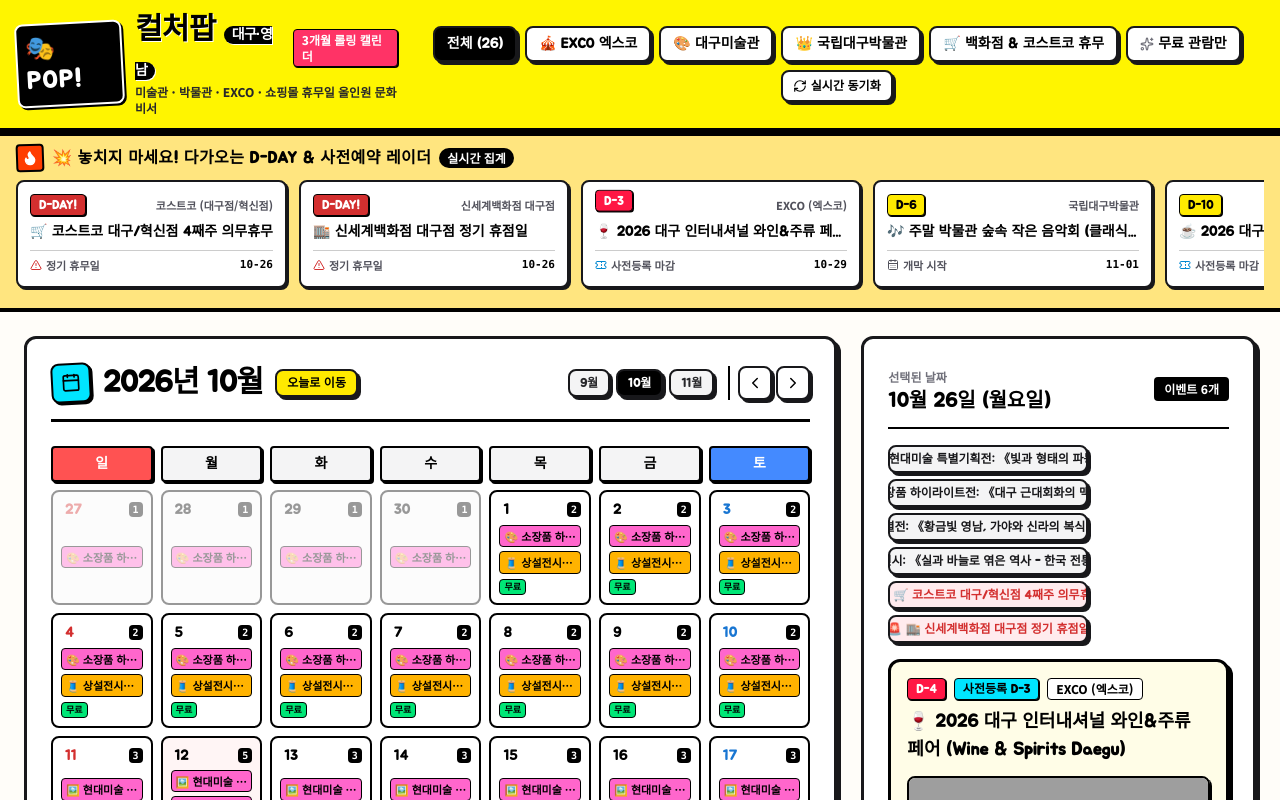
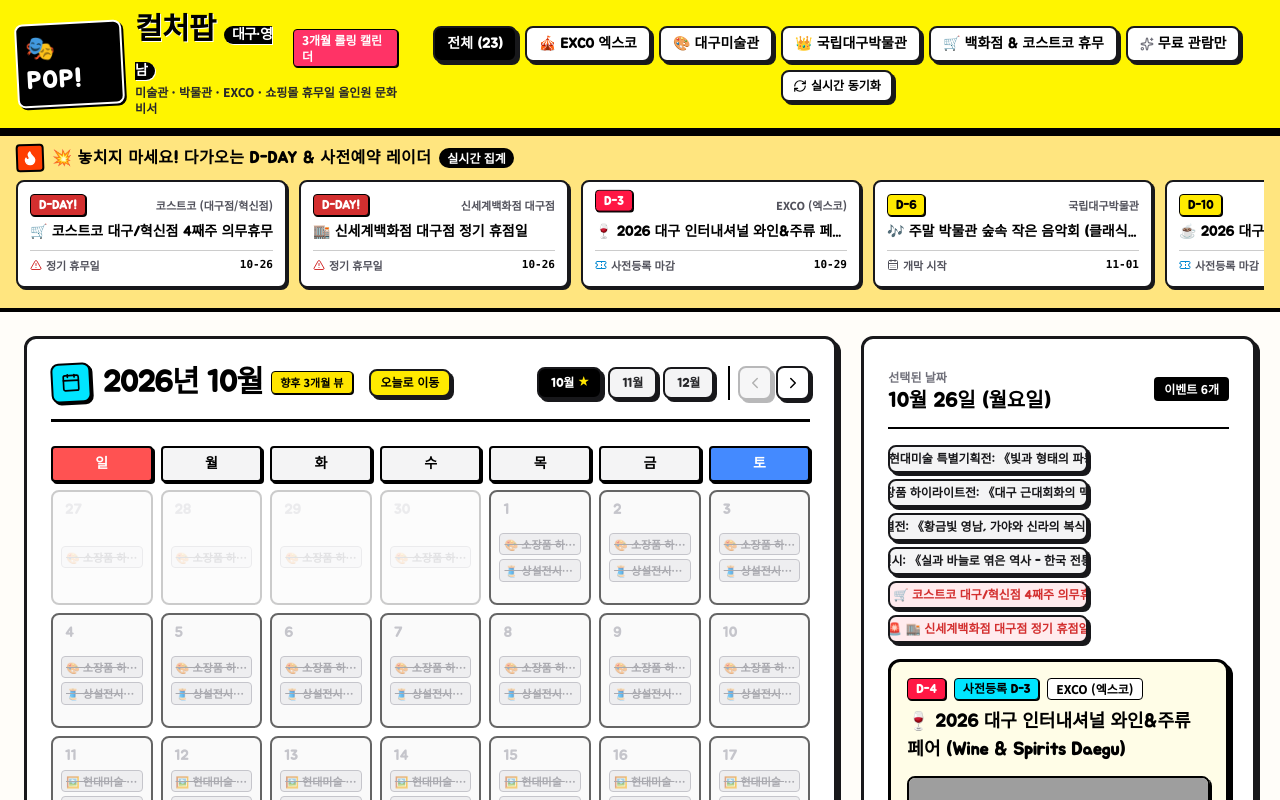
Before and after one commit to odh50fire-sys/Event, a React (Vite) app: page / in a window 1280 px wide. Shown: the top 800 px of the page. Built offline with nearby package versions, Linux system fonts and the light colour scheme; grey boxes are pictures that could not be loaded.

Commit message:
3개월 캘린더를 현재월 기준(10월, 11월, 12월)으로 고정 및 과거 월/종료 일정 완전 배제

```diff
--- a/src/components/CalendarView.tsx
+++ b/src/components/CalendarView.tsx
@@ -12,6 +12,8 @@
   isSameMonth,
   isSameDay,
   isToday,
+  isBefore,
+  startOfDay,
 } from 'date-fns';
 import { ko } from 'date-fns/locale';
 import { ChevronLeft, ChevronRight, Calendar as CalendarIcon } from 'lucide-react';
@@ -32,6 +34,9 @@
   onSelectEvent,
 }) => {
   const [currentMonthDate, setCurrentMonthDate] = useState<Date>(new Date());
+  const now = new Date();
+  const currentMonthStart = startOfMonth(now);
+  const maxMonthLimit = addMonths(currentMonthStart, 2); // 현재월 포함 3개월 (0, 1, 2)
 
   const monthStart = startOfMonth(currentMonthDate);
   const monthEnd = endOfMonth(monthStart);
@@ -41,6 +46,28 @@
 
   const weekDayLabels = ['일', '월', '화', '수', '목', '금', '토'];
 
+  // 이전/다음 달 이동 가능 여부 (과거 월 금지, 3개월 초과 금지)
+  const isPrevDisabled = isSameMonth(currentMonthDate, currentMonthStart) || isBefore(currentMonthDate, currentMonthStart);
+  const isNextDisabled = isSameMonth(currentMonthDate, maxMonthLimit) || isBefore(maxMonthLimit, currentMonthDate);
+
+  const handlePrevMonth = () => {
+    if (!isPrevDisabled) {
+      setCurrentMonthDate(subMonths(currentMonthDate, 1));
+    }
+  };
+
+  const handleNextMonth = () => {
+    if (!isNextDisabled) {
+      setCurrentMonthDate(addMonths(currentMonthDate, 1));
+    }
+  };
+
+  const handleToday = () => {
+    setCurrentMonthDate(now);
+    onSelectDate(now);
+  };
+
+  // 특정 날짜에 해당하는 이벤트 필터
   const getEventsForDay = (day: Date) => {
     const dayStr = format(day, 'yyyy-MM-dd');
     return events.filter(e => {
@@ -48,14 +75,6 @@
       const isDeadline = e.registrationDeadline === dayStr;
       return inRange || isDeadline;
     });
-  };
-
-  const handlePrevMonth = () => setCurrentMonthDate(subMonths(currentMonthDate, 1));
-  const handleNextMonth = () => setCurrentMonthDate(addMonths(currentMonthDate, 1));
-  const handleToday = () => {
-    const now = new Date();
-    setCurrentMonthDate(now);
-    onSelectDate(now);
   };
 
   return (
@@ -66,47 +85,68 @@
           <div className="bg-[#00E5FF] text-black p-2 rounded-lg border-2 border-black -rotate-3 shadow-[2px_2px_0_0_#000]">
             <CalendarIcon size={20} />
           </div>
-          <h2 className="text-2xl md:text-3xl font-black font-comic tracking-tight text-black">
-            {format(currentMonthDate, 'yyyy년 M월', { locale: ko })}
-          </h2>
+          <div>
+            <div className="flex items-center gap-2">
+              <h2 className="text-2xl md:text-3xl font-black font-comic tracking-tight text-black">
+                {format(currentMonthDate, 'yyyy년 M월', { locale: ko })}
+              </h2>
+              <span className="text-[11px] font-bold bg-[#FFE500] text-black border border-black px-2 py-0.5 rounded shadow-[1px_1px_0_0_#000]">
+                향후 3개월 뷰
+              </span>
+            </div>
+          </div>
           <button
             onClick={handleToday}
-            className="comic-btn px-2.5 py-1 text-xs bg-[#FFEA00] text-black hover:bg-yellow-300"
+            className="comic-btn px-2.5 py-1 text-xs bg-[#FFEA00] text-black hover:bg-yellow-300 ml-1"
           >
             오늘로 이동
           </button>
         </div>
 
-        {/* 3개월 간편 탭 버튼 */}
+        {/* 현재월 포함 3개월 탭: [0, 1, 2] 오프셋 (과거 제외) */}
         <div className="flex items-center gap-1.5">
-          {[-1, 0, 1].map(offset => {
-            const mDate = addMonths(new Date(), offset);
+          {[0, 1, 2].map(offset => {
+            const mDate = addMonths(now, offset);
             const isCurrent = isSameMonth(currentMonthDate, mDate);
             return (
               <button
                 key={offset}
                 onClick={() => setCurrentMonthDate(mDate)}
-                className={`comic-btn px-2.5 py-1 text-xs ${
-                  isCurrent ? 'bg-black text-white font-bold' : 'bg-zinc-100 text-zinc-800'
+                className={`comic-btn px-3 py-1.5 text-xs font-comic ${
+                  isCurrent
+                    ? 'bg-black text-white font-extrabold shadow-[2px_2px_0_0_#FFE500]'
+                    : 'bg-zinc-100 text-zinc-800 hover:bg-zinc-200'
                 }`}
               >
                 {format(mDate, 'M월')}
+                {offset === 0 && <span className="ml-1 text-[10px] text-[#FFE500]">★</span>}
               </button>
             );
           })}
 
+          {/* 이전/다음 달 버튼 (과거 및 3개월 초과 이동 차단) */}
           <div className="flex items-center gap-1 ml-2 pl-2 border-l-2 border-black">
             <button
               onClick={handlePrevMonth}
-              title="이전 달"
-              className="comic-btn p-1.5 bg-white hover:bg-zinc-100 text-black"
+              disabled={isPrevDisabled}
+              title={isPrevDisabled ? '과거 월은 조회할 수 없습니다' : '이전 달'}
+              className={`comic-btn p-1.5 text-black ${
+                isPrevDisabled
+                  ? 'opacity-30 cursor-not-allowed bg-zinc-200'
+                  : 'bg-white hover:bg-zinc-100'
+              }`}
             >
               <ChevronLeft size={18} />
             </button>
             <button
               onClick={handleNextMonth}
-              title="다음 달"
-              className="comic-btn p-1.5 bg-white hover:bg-zinc-100 text-black"
+              disabled={isNextDisabled}
+              title={isNextDisabled ? '최대 3개월까지만 조회 가능합니다' : '다음 달'}
+              className={`comic-btn p-1.5 text-black ${
+                isNextDisabled
+                  ? 'opacity-30 cursor-not-allowed bg-zinc-200'
+                  : 'bg-white hover:bg-zinc-100'
+              }`}
             >
               <ChevronRight size={18} />
             </button>
@@ -140,6 +180,7 @@
           const isSelected = isSameDay(day, selectedDate);
           const isCurrentMonth = isSameMonth(day, currentMonthDate);
           const isTodayDate = isToday(day);
+          const isPastDay = isBefore(day, startOfDay(now)); // 오늘 이전의 지난 과거 날짜
           const dayEvents = getEventsForDay(day);
           const dayNumber = format(day, 'd');
           const dayOfWeek = day.getDay();
@@ -155,17 +196,21 @@
                   : isTodayDate
                   ? 'bg-[#FFFDE7] border-black shadow-[2px_2px_0_0_#000]'
                   : isCurrentMonth
-                  ? hasStoreHoliday
+                  ? isPastDay
+                    ? 'bg-zinc-100/70 text-zinc-400 opacity-60 hover:opacity-100' // 지난 날짜는 흐리게
+                    : hasStoreHoliday
                     ? 'bg-[#FFF5F5] hover:bg-[#FFEBEB]'
                     : 'bg-white hover:bg-zinc-50'
-                  : 'bg-zinc-100/70 opacity-40 hover:opacity-80'
+                  : 'bg-zinc-200/50 opacity-20 hover:opacity-60'
               }`}
             >
               {/* 날짜 상단 헤더 */}
               <div className="flex items-center justify-between">
                 <span
                   className={`font-comic font-black text-xs md:text-sm inline-block px-1 rounded ${
-                    dayOfWeek === 0
+                    isPastDay
+                      ? 'text-zinc-400'
+                      : dayOfWeek === 0
                       ? 'text-[#D32F2F]'
                       : dayOfWeek === 6
                       ? 'text-[#1976D2]'
@@ -176,7 +221,7 @@
                   {isTodayDate && <span className="ml-1 text-[9px] font-bold">오늘</span>}
                 </span>
 
-                {dayEvents.length > 0 && (
+                {dayEvents.length > 0 && !isPastDay && (
                   <span className="text-[10px] font-mono font-bold bg-black text-white px-1 rounded">
                     {dayEvents.length}
                   </span>
@@ -190,7 +235,9 @@
                   const isSelectedEvent = selectedEvent?.id === event.id;
 
                   let tagBg = 'bg-zinc-200 text-black';
-                  if (isHoliday) {
+                  if (isPastDay) {
+                    tagBg = 'bg-zinc-200 text-zinc-500 border-zinc-400 line-through';
+                  } else if (isHoliday) {
                     tagBg = 'bg-[#FF5252] text-white font-bold animate-pulse';
                   } else if (event.facility.includes('EXCO')) {
                     tagBg = 'bg-[#00E5FF] text-black';
@@ -218,7 +265,7 @@
                   );
                 })}
 
-                {dayEvents.length > 3 && (
+                {dayEvents.length > 3 && !isPastDay && (
                   <span className="text-[9px] font-bold text-zinc-500 pl-0.5">
                     +{dayEvents.length - 3}개 더보기...
                   </span>
@@ -227,12 +274,12 @@
 
               {/* 하단 혜택 뱃지 */}
               <div className="flex items-center gap-1">
-                {dayEvents.some(e => e.isFree) && (
+                {!isPastDay && dayEvents.some(e => e.isFree) && (
                   <span className="text-[9px] font-extrabold bg-[#00E676] text-black px-1 rounded border border-black">
                     무료
                   </span>
                 )}
-                {dayEvents.some(e => e.registrationDeadline === format(day, 'yyyy-MM-dd')) && (
+                {!isPastDay && dayEvents.some(e => e.registrationDeadline === format(day, 'yyyy-MM-dd')) && (
                   <span className="text-[9px] font-extrabold bg-[#FF1744] text-white px-1 rounded border border-black">
                     사전등록마감!
                   </span>
--- a/src/services/eventService.ts
+++ b/src/services/eventService.ts
@@ -243,9 +243,13 @@
   ];
 
   const allEvents = [...excoEvents, ...museumArtEvents, ...nationalMuseumEvents, ...holidayEvents];
+  const todayStr = format(baseDate, 'yyyy-MM-dd');
 
-  // 키즈 관련 항목 원천 필터링 (완전 제외)
-  return allEvents.filter(event => !isKidRelated(event));
+  // 1. 키즈 관련 항목 원천 필터링 (완전 제외)
+  // 2. 이미 완전히 종료된 과거 이벤트 제외 (오늘 기준 진행 중이거나 앞으로 시작할 행사만 유지)
+  return allEvents
+    .filter(event => !isKidRelated(event))
+    .filter(event => event.endDate >= todayStr);
 }
 
 export function calculateDday(targetDateStr: string, baseDate: Date = new Date()): { label: string; daysDiff: number; isUrgent: boolean } {
--- a/src/utils/holidayCalculator.ts
+++ b/src/utils/holidayCalculator.ts
@@ -10,11 +10,17 @@
   return matches[nth - 1] || null;
 }
 
+/**
+ * 향후 3개월간의 대구 주요 쇼핑몰/백화점 휴무일 자동 생성
+ * (과거 날짜는 제외하고 오늘 이후만 유지)
+ */
 export function generateDaeguFacilityHolidays(baseDate: Date = new Date()): CulturalEvent[] {
   const holidays: CulturalEvent[] = [];
   const currentYear = baseDate.getFullYear();
   const currentMonth = baseDate.getMonth();
+  const todayStr = format(baseDate, 'yyyy-MM-dd');
 
+  // 현재월(0), +1월(1), +2월(2) 총 3개월
   for (let offset = 0; offset < 3; offset++) {
     const targetMonthDate = addMonths(new Date(currentYear, currentMonth, 1), offset);
     const y = targetMonthDate.getFullYear();
@@ -27,6 +33,8 @@
 
     if (secondMonday) {
       const dateStr = format(secondMonday, 'yyyy-MM-dd');
+      // 과거 날짜는 제외
+      if (dateStr >= todayStr) {
         holidays.push({
           id: `costco-holiday-${dateStr}-2`,
           title: `🛒 코스트코 대구/혁신점 2째주 의무휴무`,
@@ -43,9 +51,12 @@
           url: 'https://www.costco.co.kr/'
         });
       }
+    }
 
     if (fourthMonday) {
       const dateStr = format(fourthMonday, 'yyyy-MM-dd');
+      // 과거 날짜는 제외
+      if (dateStr >= todayStr) {
         holidays.push({
           id: `costco-holiday-${dateStr}-4`,
           title: `🛒 코스트코 대구/혁신점 4째주 의무휴무`,
@@ -62,11 +73,13 @@
           url: 'https://www.costco.co.kr/'
         });
       }
+    }
 
     // 더현대 대구 (셋째 월요일 정기휴점)
     const thirdMonday = getNthDayOfMonth(y, m, 1, 3);
     if (thirdMonday) {
       const dateStr = format(thirdMonday, 'yyyy-MM-dd');
+      if (dateStr >= todayStr) {
         holidays.push({
           id: `hyundai-holiday-${dateStr}`,
           title: `🏬 더현대 대구 정기 휴점일`,
@@ -83,10 +96,12 @@
           url: 'https://www.ehyundai.com/newPortal/DP/DP000000_V.do?branchCd=B00140000'
         });
       }
+    }
 
     // 신세계백화점 대구점 (넷째 월요일 휴점)
     if (fourthMonday) {
       const dateStr = format(fourthMonday, 'yyyy-MM-dd');
+      if (dateStr >= todayStr) {
         holidays.push({
           id: `shinsegae-holiday-${dateStr}`,
           title: `🏬 신세계백화점 대구점 정기 휴점일`,
@@ -103,10 +118,12 @@
           url: 'https://www.shinsegae.com/store/main.do?storeCd=SC00060'
         });
       }
+    }
 
     // 롯데백화점 대구점 (둘째 월요일 휴점)
     if (secondMonday) {
       const dateStr = format(secondMonday, 'yyyy-MM-dd');
+      if (dateStr >= todayStr) {
         holidays.push({
           id: `lotte-holiday-${dateStr}`,
           title: `🏬 롯데백화점 대구점 정기 휴점일`,
@@ -124,6 +141,7 @@
         });
       }
     }
+  }
 
   return holidays;
 }
```
Also changed, not shown: 1 other file (tests, documents, lock files or other folders). Lines whose indentation alone changed are shown as unchanged.
